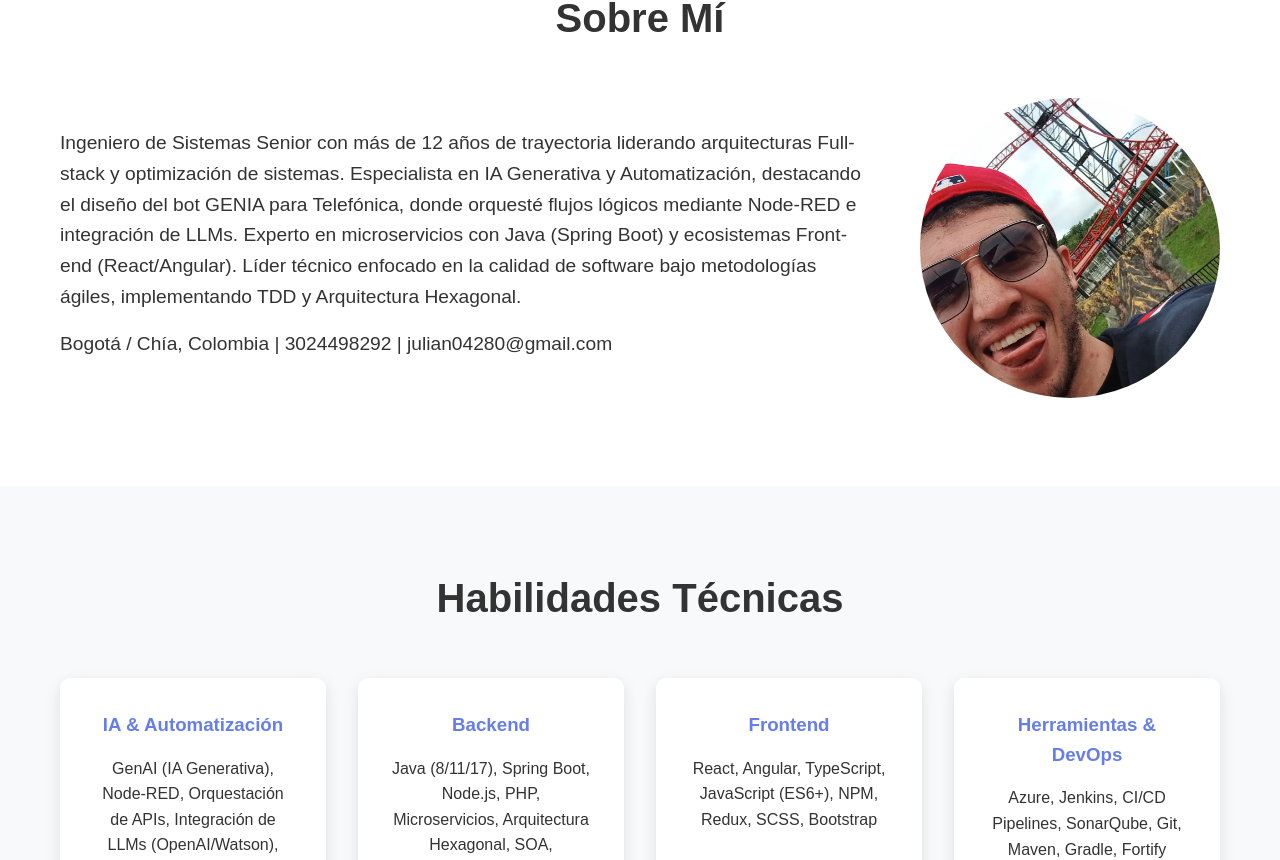
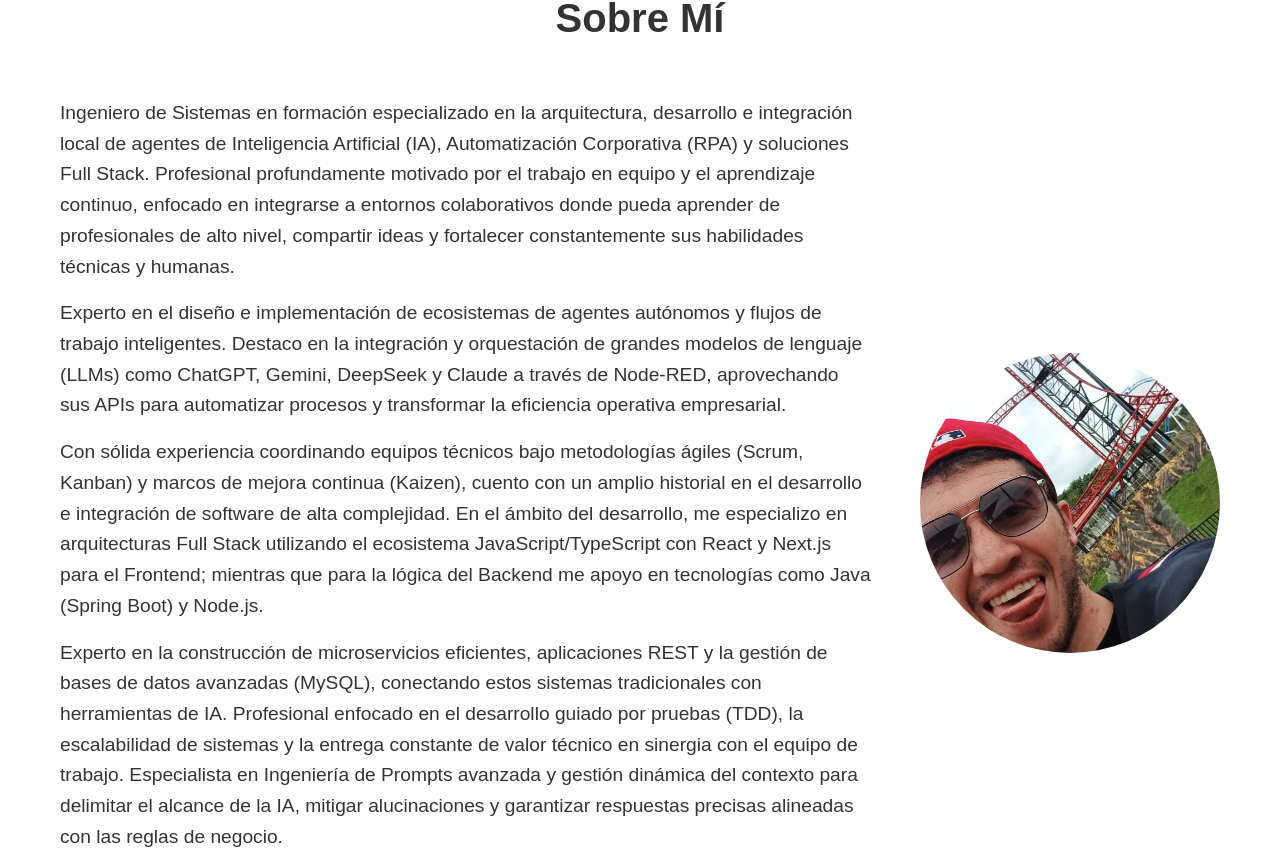
Before and after one commit to julian04280/perfil, a React (Create React App) app: page / in a window 1280 px wide. Shown: the part 894-1754 px from the top of the page. Built offline with nearby package versions, Linux system fonts and the light colour scheme.

Commit message:
Ajuste Sobre mi

```diff
--- a/src/App.tsx
+++ b/src/App.tsx
@@ -119,11 +119,36 @@ function App() {
           <div className="about-content">
             <div className="about-text">
               <p>
-                Ingeniero de Sistemas Senior con más de 12 años de trayectoria liderando arquitecturas Full-stack y
-                optimización de sistemas. Especialista en IA Generativa y Automatización, destacando el diseño del bot
-                GENIA para Telefónica, donde orquesté flujos lógicos mediante Node-RED e integración de LLMs. Experto
-                en microservicios con Java (Spring Boot) y ecosistemas Front-end (React/Angular). Líder técnico enfocado
-                en la calidad de software bajo metodologías ágiles, implementando TDD y Arquitectura Hexagonal.
+                Ingeniero de Sistemas en formación especializado en la arquitectura, desarrollo e
+                integración local de agentes de Inteligencia Artificial (IA), Automatización Corporativa
+                (RPA) y soluciones Full Stack. Profesional profundamente motivado por el trabajo en
+                equipo y el aprendizaje continuo, enfocado en integrarse a entornos colaborativos
+                donde pueda aprender de profesionales de alto nivel, compartir ideas y fortalecer
+                constantemente sus habilidades técnicas y humanas.
+              </p>
+              <p>
+                Experto en el diseño e implementación de ecosistemas de agentes autónomos y flujos
+                de trabajo inteligentes. Destaco en la integración y orquestación de grandes modelos
+                de lenguaje (LLMs) como ChatGPT, Gemini, DeepSeek y Claude a través de Node-RED,
+                aprovechando sus APIs para automatizar procesos y transformar la eficiencia operativa
+                empresarial.
+              </p>
+              <p>
+                Con sólida experiencia coordinando equipos técnicos bajo metodologías ágiles
+                (Scrum, Kanban) y marcos de mejora continua (Kaizen), cuento con un amplio historial
+                en el desarrollo e integración de software de alta complejidad. En el ámbito del desarrollo,
+                me especializo en arquitecturas Full Stack utilizando el ecosistema JavaScript/TypeScript
+                con React y Next.js para el Frontend; mientras que para la lógica del Backend me apoyo
+                en tecnologías como Java (Spring Boot) y Node.js.
+              </p>
+              <p>
+                Experto en la construcción de microservicios eficientes, aplicaciones REST y la gestión
+                de bases de datos avanzadas (MySQL), conectando estos sistemas tradicionales con
+                herramientas de IA. Profesional enfocado en el desarrollo guiado por pruebas (TDD), la
+                escalabilidad de sistemas y la entrega constante de valor técnico en sinergia con el equipo
+                de trabajo. Especialista en Ingeniería de Prompts avanzada y gestión dinámica del contexto
+                para delimitar el alcance de la IA, mitigar alucinaciones y garantizar respuestas precisas
+                alineadas con las reglas de negocio.
               </p>
               <p>
                 Bogotá / Chía, Colombia | 3024498292 | julian04280@gmail.com
```
